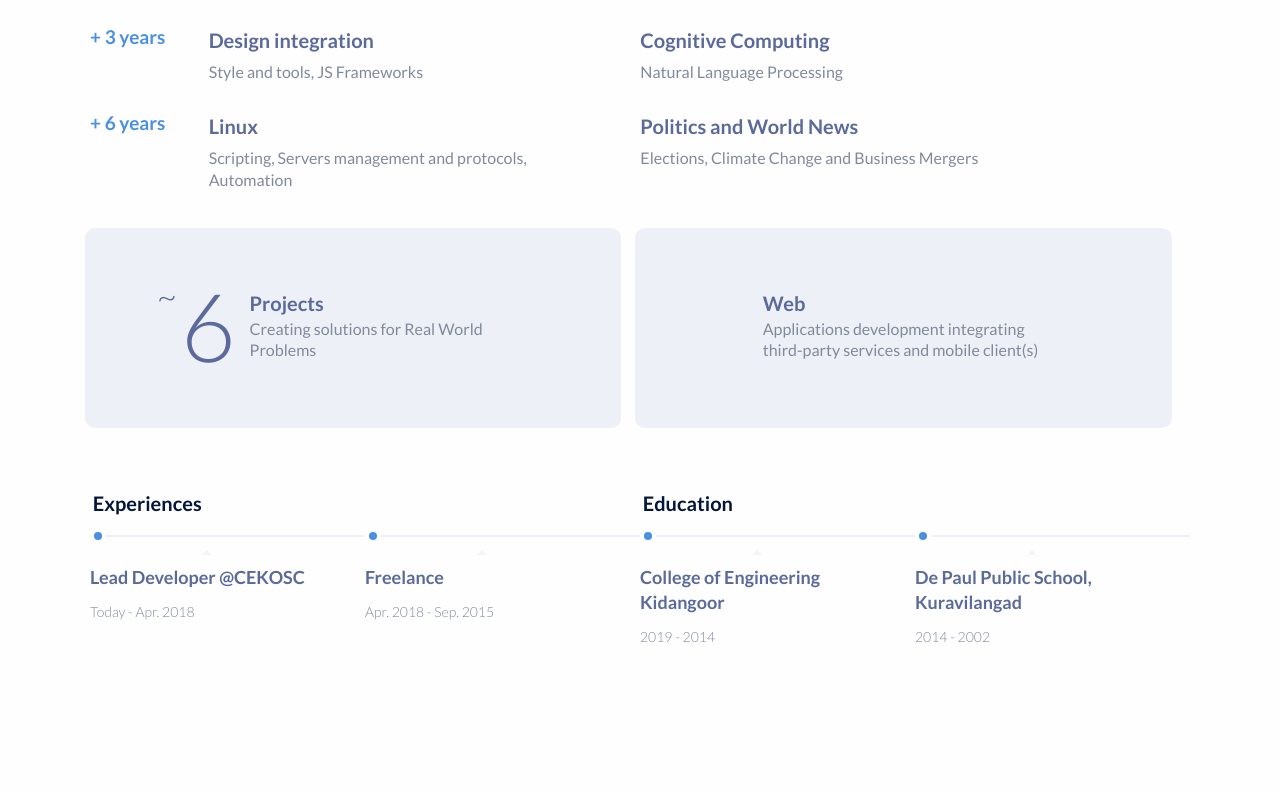
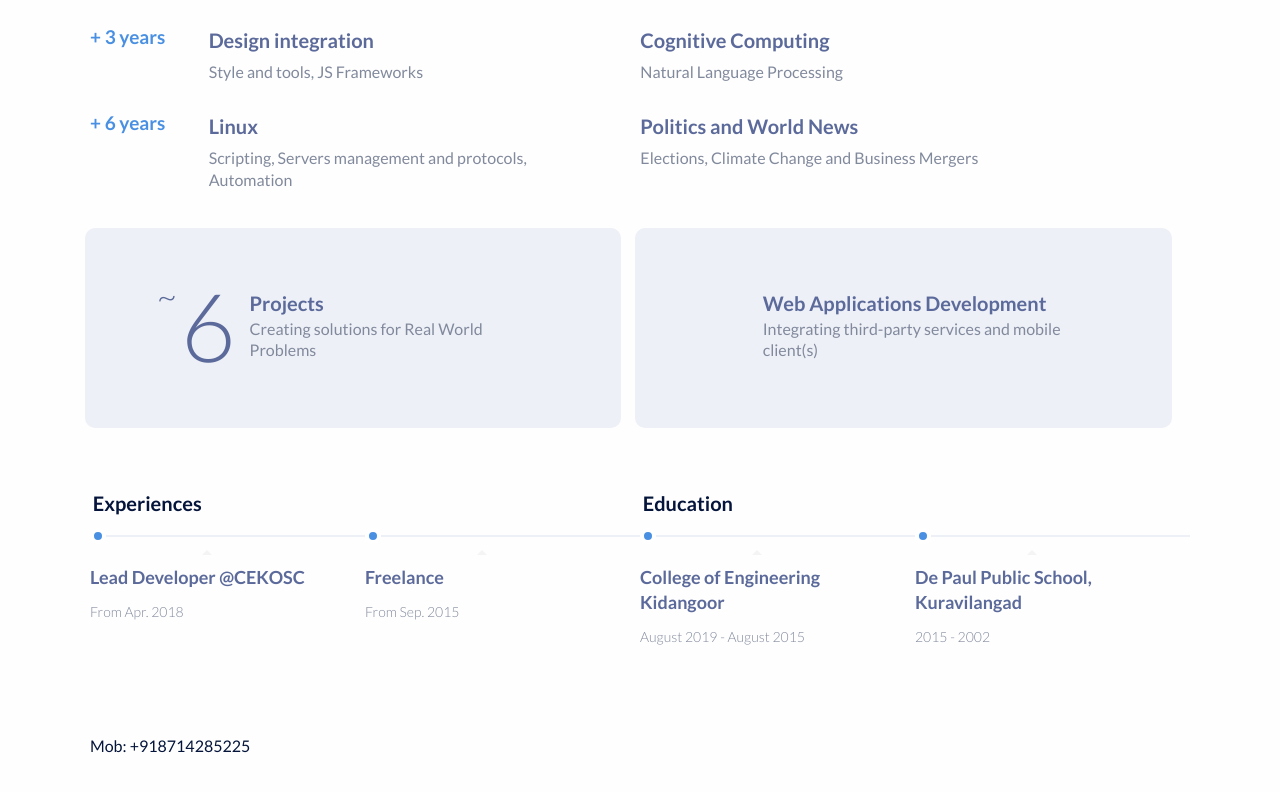
Before and after one commit to akashjose/akashjose, a plain HTML site: page index.html in a window 1280 px wide. Shown: the part 482-1274 px from the top of the page. Before the commit the page ends 1217 px from the top, so only its background shows below. Drawn offline with Linux system fonts and the light colour scheme.

Commit message:
Modified Data

```diff
--- a/index.html
+++ b/index.html
@@ -99,8 +99,8 @@
 			</div>
 
 			<div class="skill-meta">
-				<h3>Web</h3>
-				<span>Applications development integrating third-party services and mobile client(s)</span>
+				<h3>Web Applications Development</h3>
+				<span> Integrating third-party services and mobile client(s)</span>
 			</div>
 		</div>
 
@@ -142,7 +142,7 @@
 		    <p class="description">
 		      Lead Developer @CEKOSC
 		    </p>
-		    <span class="date">Today - Apr. 2018</span>
+		    <span class="date">From Apr. 2018</span>
 		  </li>
 
 		  <li>
@@ -150,7 +150,7 @@
 		    <p class="description">
 		      Freelance
 		    </p>
-		    <span class="date">Apr. 2018 - Sep. 2015</span>
+		    <span class="date">From Sep. 2015</span>
 		  </li>
 
 		  		  <li>
@@ -159,7 +159,7 @@
 		    <p class="description">
 		      College of Engineering Kidangoor
 		    </p>
-		    <span class="date">2019 - 2014</span>
+		    <span class="date">August 2019 - August 2015</span>
 		  </li>
 
 		  		  <li>
@@ -167,7 +167,7 @@
 		    <p class="description">
 		      De Paul Public School, Kuravilangad
 		    </p>
-		    <span class="date">2014 - 2002</span>
+		    <span class="date">2015 - 2002</span>
 		  </li>
 		</ol>
 
@@ -178,9 +178,7 @@
 
 
 	<footer class="container">
-		<!-- Achievements
-		<span style="font-size: 16px; margin-top: ">Coded by <a href="https://akashjose.github.io/#">Akash Jose </a> Designed by <a href="https://akashjose.github.io/#">Akash Jose</a></span>
-		-->
+		<span style="font-size: 16px; margin-top: ">Mob: +918714285225</span>
 	</footer>
 
 
```
